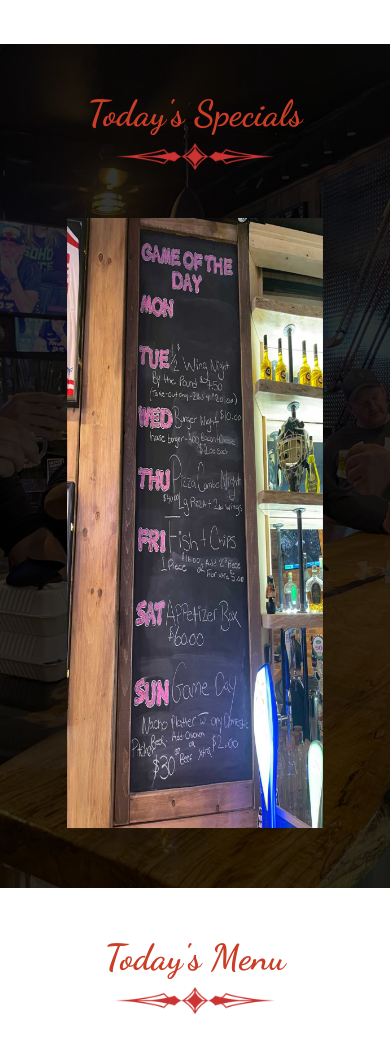
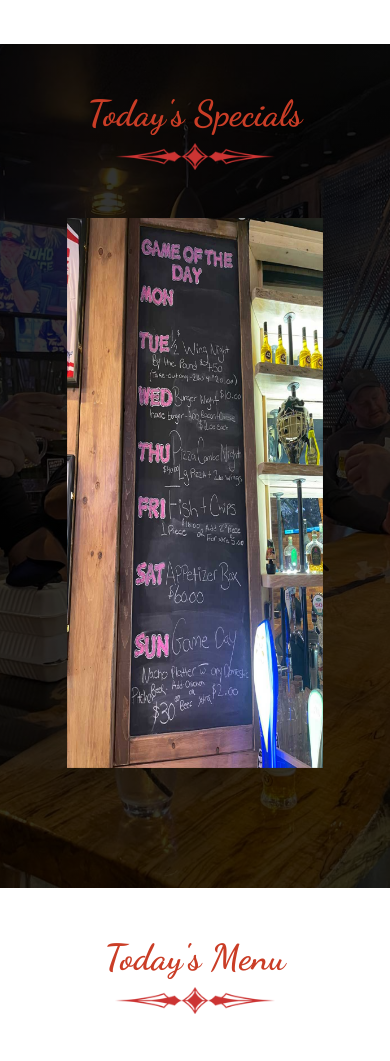
Before and after one commit to bsham94/restaurant-website, a PHP site: page /home.html in a window 390 px wide. Shown: the part 1401-2462 px from the top of the page. Run offline with PHP 8.4, Linux system fonts and the light colour scheme; some libraries are stand-ins or nearby versions.

Commit message:
idk anymore

```diff
--- a/css/specials.css
+++ b/css/specials.css
@@ -6,7 +6,7 @@
     background-size: cover;
     background-position: center center;
     height: 100vh;
-    min-height: 900px;
+    /* min-height: 900px; */
 }
 
 #specials .carousel,
@@ -91,12 +91,12 @@
         padding-bottom: 0;
     }
 
-    #specials {
+    /* #specials {
         min-height: 700px;
-    }
+    } */
 
     #specials .img {
-        height: 100%;
+        height: 85%;
         width: 100%;
     }
 }
--- a/js/app.js
+++ b/js/app.js
@@ -6,10 +6,10 @@ $(() => {
     //     var height = $('#specials .carousel-inner').height() - 80;
     //     $('#specials .img').height(height);
     // }
-    if ($(window).width() < 992) {
-        var height = $('#specials .carousel-caption').height() + "px";
-        $('#specials .img').css({ "max-height": height });
-    }
+    // if ($(window).width() < 992) {
+    //     var height = $('#specials .carousel-caption').height() + "px";
+    //     $('#specials .img').css({ "max-height": height });
+    // }
 });
 
 onScroll = () => {
```
